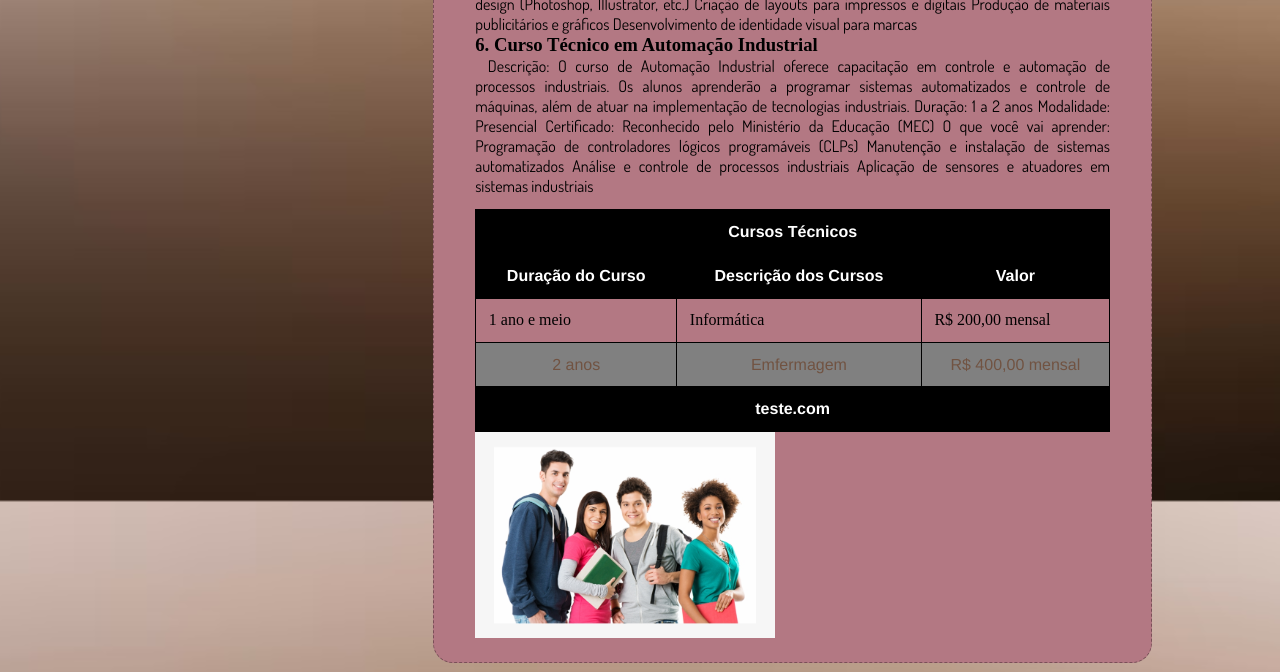
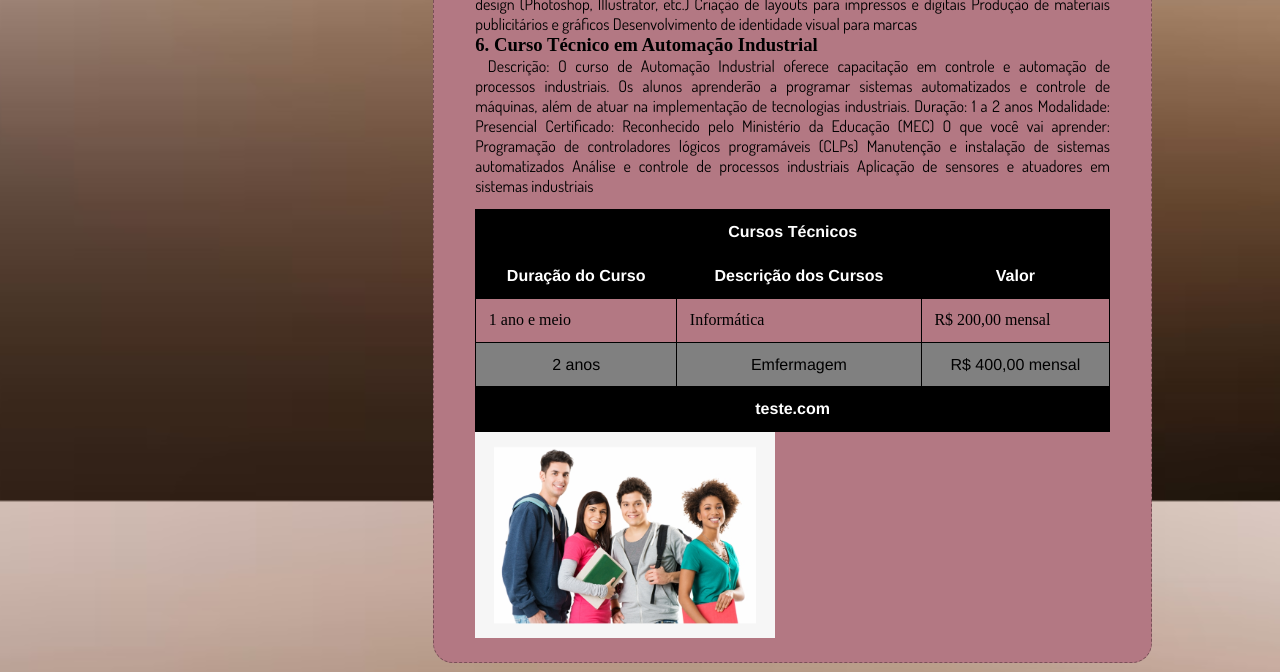
Before and after one commit to maiaramacedors/html_css, a plain HTML site: page pagina1.html in a window 1280 px wide. Shown: the part 1099-1771 px from the top of the page. Drawn offline with nearby package versions, Linux system fonts and the light colour scheme; a web font is replaced by a local one.

Commit message:
atual
atual

```diff
--- a/css/estilo.css
+++ b/css/estilo.css
@@ -236,7 +236,7 @@ table.tabela {
 }
 table.tabela th,
 table.tabela td{
-    border: 1px solid black;
+    border: 1px solid gray;
     padding: 2%;
 }
 
@@ -266,7 +266,7 @@ table.tabela td{
 
 table.tabela tr:nth-child(even) {
     background-color: gray;
-    color: #715342;
+    color: black;
     text-align: center;
     font-family: 'Franklin Gothic Medium', 'Arial Narrow', Arial, sans-serif;
 }
```
